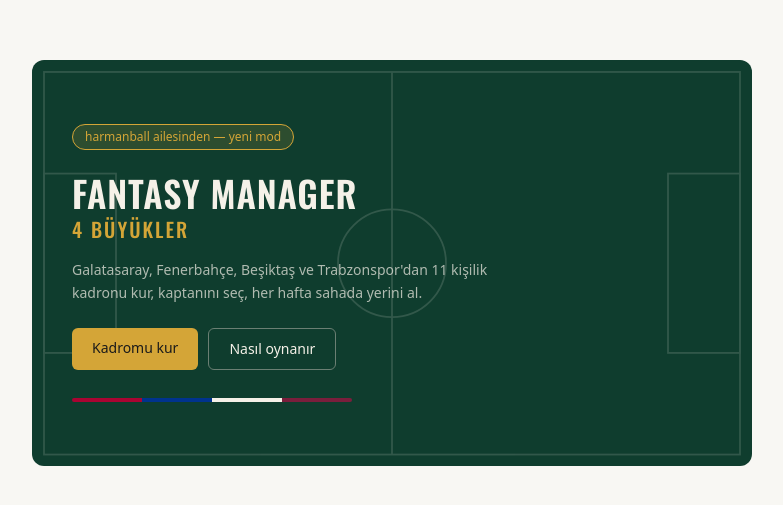
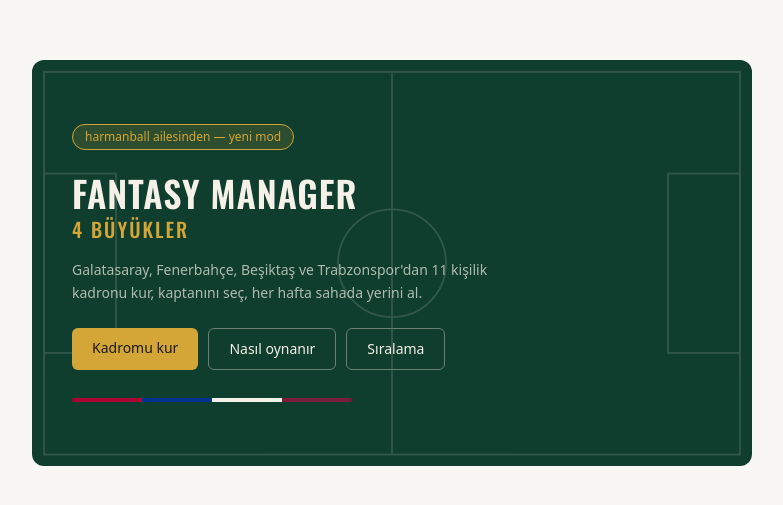
Before and after one commit to harmanball/fantasy-manager-4buyukler, a Next.js app: page / in a window 1280 px wide. Shown: the part 137-642 px from the top of the page, without its empty margins (248-1031 px from the left). Built offline with nearby package versions, Linux system fonts and the light colour scheme.

Commit message:
Update page.tsx

```diff
--- a/app/page.tsx
+++ b/app/page.tsx
@@ -47,6 +47,12 @@
             >
               Nasıl oynanır
             </Link>
+            <Link
+              href="/siralama"
+              className="rounded-md border border-muted-green px-5 py-2.5 text-sm font-medium text-ivory"
+            >
+              Sıralama
+            </Link>
           </div>
 
           <div className="flex h-1 w-full max-w-[280px] overflow-hidden rounded-full">
```
